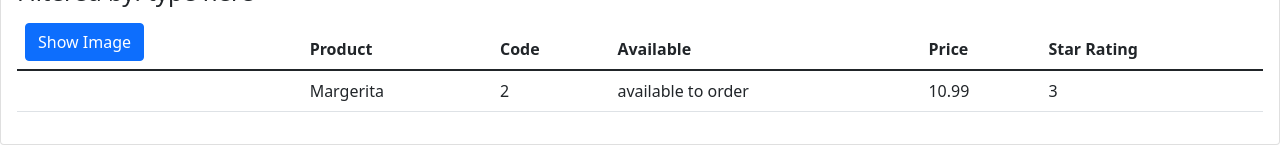
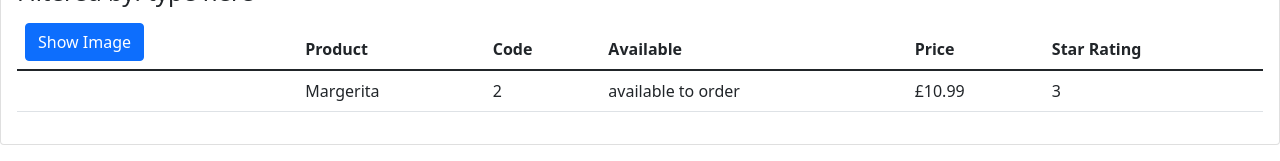
Before and after one commit to Kari-The-Unicorn/pm_ng, an Angular app: page / in a window 1280 px wide. Shown: the part 166-327 px from the top of the page. Built offline with nearby package versions, Linux system fonts and the light colour scheme.

Commit message:
transforming data into correct format with pipes

```diff
--- a/src/app/products/product-list.component.html
+++ b/src/app/products/product-list.component.html
@@ -42,9 +42,9 @@
                              [style.margin.px]="imageMargin">
                     </td>
                     <td>{{product.productName}}</td>
-                    <td>{{product.productCode}}</td>
+                    <td>{{product.productCode | lowercase}}</td>
                     <td>{{product.productAvailability}}</td>
-                    <td>{{product.productPrice}}</td>
+                    <td>{{product.productPrice | currency: 'GBP' : 'symbol': '1.2-2'}}</td>
                     <td>{{product.starRating}}</td>
                 </tr>
             </tbody>
```
